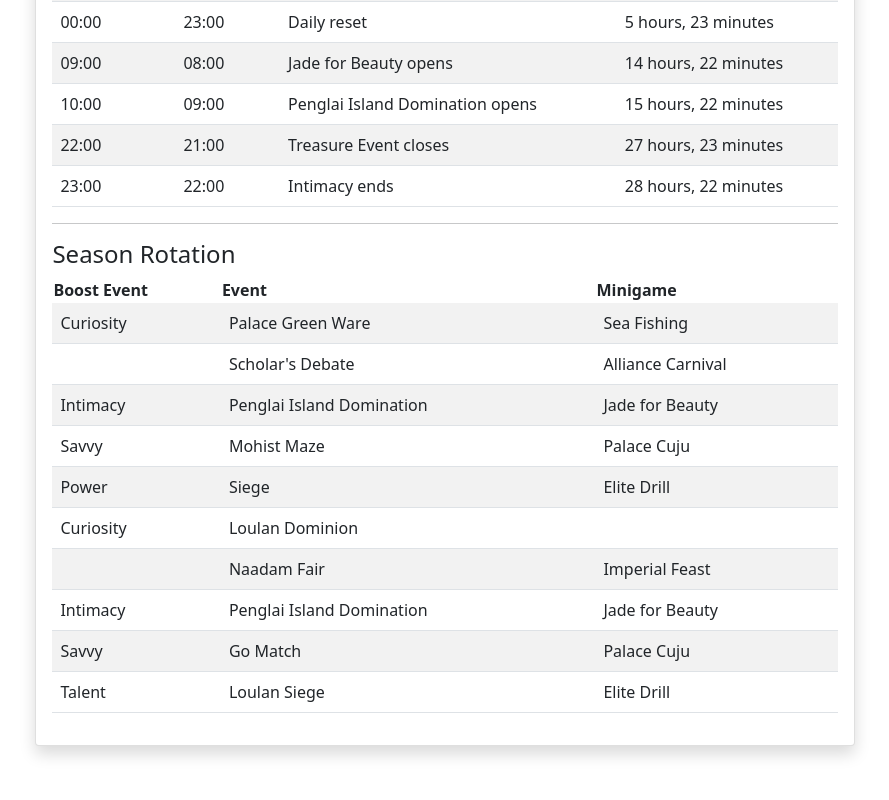
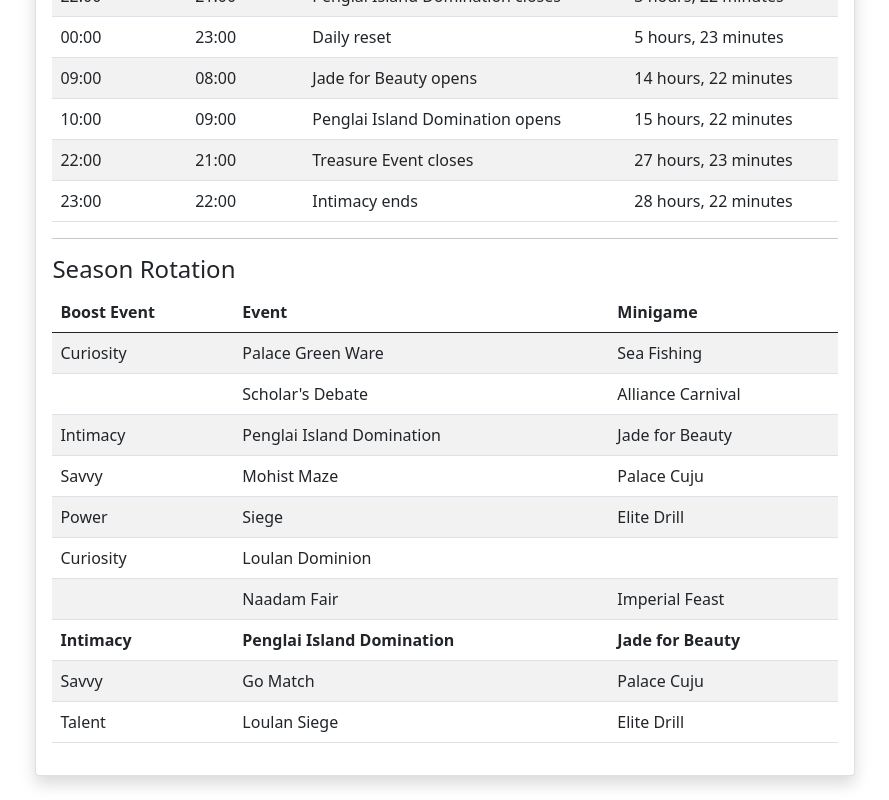
Before and after one commit to Marches0/marches0.github.io, a Vue app: page /#/tools/event-calendar in a window 1280 px wide. Shown: the part 354-1154 px from the top of the page, without its empty margins (201-1090 px from the left). Before the commit the page ends 1124 px from the top, so only its background shows below. Built offline with nearby package versions, Linux system fonts and the light colour scheme.

Commit message:
fix tables & highlight active event set

```diff
--- a/src/views/Tools/EventCalendar.vue
+++ b/src/views/Tools/EventCalendar.vue
@@ -8,10 +8,12 @@
 <h4>Current Timers</h4>
 <table class="table table-striped">
     <thead>
+        <tr>
             <th scope="col">Server Time</th>
             <th scope="col">Your Time</th>
             <th scope="col">Event</th>
             <th scope="col">Occurs in...</th>
+        </tr>
     </thead>
     <tbody id="table-body">
         <tr v-for="event in upcomingEventsDisplay" :key="event.name">
@@ -27,15 +29,15 @@
 <h4>Season Rotation</h4>
 <table class="table table-striped">
     <thead>
+        <tr>
             <th scope="col">Boost Event</th>
             <th scope="col">Event</th>
             <th scope="col">Minigame</th>
+        </tr>
     </thead>
     <tbody id="table-body">
-        <tr v-for="eventSet in eventRotation">
-            <td>{{eventSet[0]}}</td>
-            <td>{{eventSet[1]}}</td>
-            <td>{{eventSet[2]}}</td>
+        <tr v-for="eventSet in eventRotation" :style="{'font-weight': eventSet.isActive ? 'bolder' : 'normal'}"> <!-- Empty string for 'normal' causes an error, but works at runtime -->
+            <td v-for="event in eventSet.events">{{event}}</td>
         </tr>
     </tbody>
 </table>
@@ -81,8 +83,29 @@ export default {
             let serverTime = DateTime.local().toUTC(60);
             (this as any as _this).serverTimeNow = serverTime.toFormat(TimeDisplayFormat);
         },
-        getSeasonRotation() : (string | null)[][] {
-            return calendar.rotation;
+        getSeasonRotation() : eventSet[] {
+            let currentEventSet = this.getActiveEventSet(DateTime.local().toUTC(60));
+            return calendar.rotation.map((e, i) => ({
+                events: e,
+                isActive: i === currentEventSet.eventSet
+            }));
+        },
+        getActiveEventSet(eventDay: DateTime) : activeEventSet {
+            // Calendar schedule starts from 4th May 2022, which was when a season
+            // started, and lasts for one season.
+            // Figure out our offset from that to determine the events.
+            const eventEpoch = DateTime.utc(2022, 5, 4).toUTC(60);
+
+            let daysSinceEpoch = Math.trunc(eventDay.diff(eventEpoch).shiftTo("days").days);
+
+            // Events last for three days, so divide by that to find our # of events since epoch
+            let eventsSinceEpoch = Math.trunc(daysSinceEpoch / 3);
+
+            // Find the bin we are in based on the number of events, and how long a rotation is.
+            return {
+                eventSet: eventsSinceEpoch % calendar.rotation.length,
+                dayOfRotation: (daysSinceEpoch % 3) + 1
+            }
         },
         getUpcomingTimers() : eventOccurence[] {
             let serverTime = DateTime.local().toUTC(60);
@@ -111,26 +134,20 @@ export default {
             // Figure out our offset from that to determine the events.
             const eventEpoch = DateTime.utc(2022, 5, 4).toUTC(60);
             let eventDay = DateTime.local().toUTC(60).plus({days: daysFromToday});
-            let daysSinceEpoch = Math.trunc(eventDay.diff(eventEpoch).shiftTo("days").days);
 
-            // Events last for three days, so divide by that to find our # of events since epoch
-            let eventsSinceEpoch = Math.trunc(daysSinceEpoch / 3);
-
-            // Find the bin we are in based on the number of events, and how long a rotation is.
-            let eventSet = eventsSinceEpoch % calendar.rotation.length;
-            let dayEventNames = calendar.rotation[eventSet].filter(e => e !== null);
+            let eventSet =this.getActiveEventSet(eventDay);
+            let dayEventNames = calendar.rotation[eventSet.eventSet].filter(e => e !== null);
 
             // Map event names to actual events
             let dayEvents = calendar.events.filter(e => dayEventNames.indexOf(e.name) !== -1);
 
             // Some events only occur on a specific day in the rotation
             // (e.g. a boost event only ends on the last day).
-            let dayOfRotation = (daysSinceEpoch % 3) + 1;
 
             return dayEvents
                 .flatMap(e => this.getTimersOffset(e, daysFromToday))
                 .concat(this.getStaticEvents(eventDay))
-                .filter(e => e.day === undefined || e.day === dayOfRotation);
+                .filter(e => e.day === undefined || e.day === eventSet.dayOfRotation);
         },
         // Events that occur outside of the season rotation.
         getStaticEvents(date: DateTime) : eventOccurence[] {
@@ -222,14 +239,14 @@ export default {
 interface _this {
     startServerTimeTick: () => void;
     updateServerTime: () => void;
-    getSeasonRotation: () => (string | null)[][];
+    getSeasonRotation: () => eventSet[];
     getUpcomingTimers: () => eventOccurence[];
     getOneDayTimers: (daysFromToday: number) => eventOccurence[];
     getTimers: (event: event) => eventOccurence[];
     toDisplayableEvent: (event: eventOccurence) => any[];
     serverTimeNow: string;
     upcomingEvents: eventOccurence[];
-    eventRotation: (string | null)[][];
+    eventRotation: eventSet[];
 }
 
 interface eventOccurence {
@@ -246,4 +263,14 @@ interface event {
         day?: number | undefined;
     }[];
 }
+
+interface activeEventSet {
+    eventSet: number;
+    dayOfRotation: number;
+}
+
+interface eventSet {
+    events: (string | null)[];
+    isActive: boolean;
+}
 </script>
```
Lines whose indentation alone changed are shown as unchanged.
